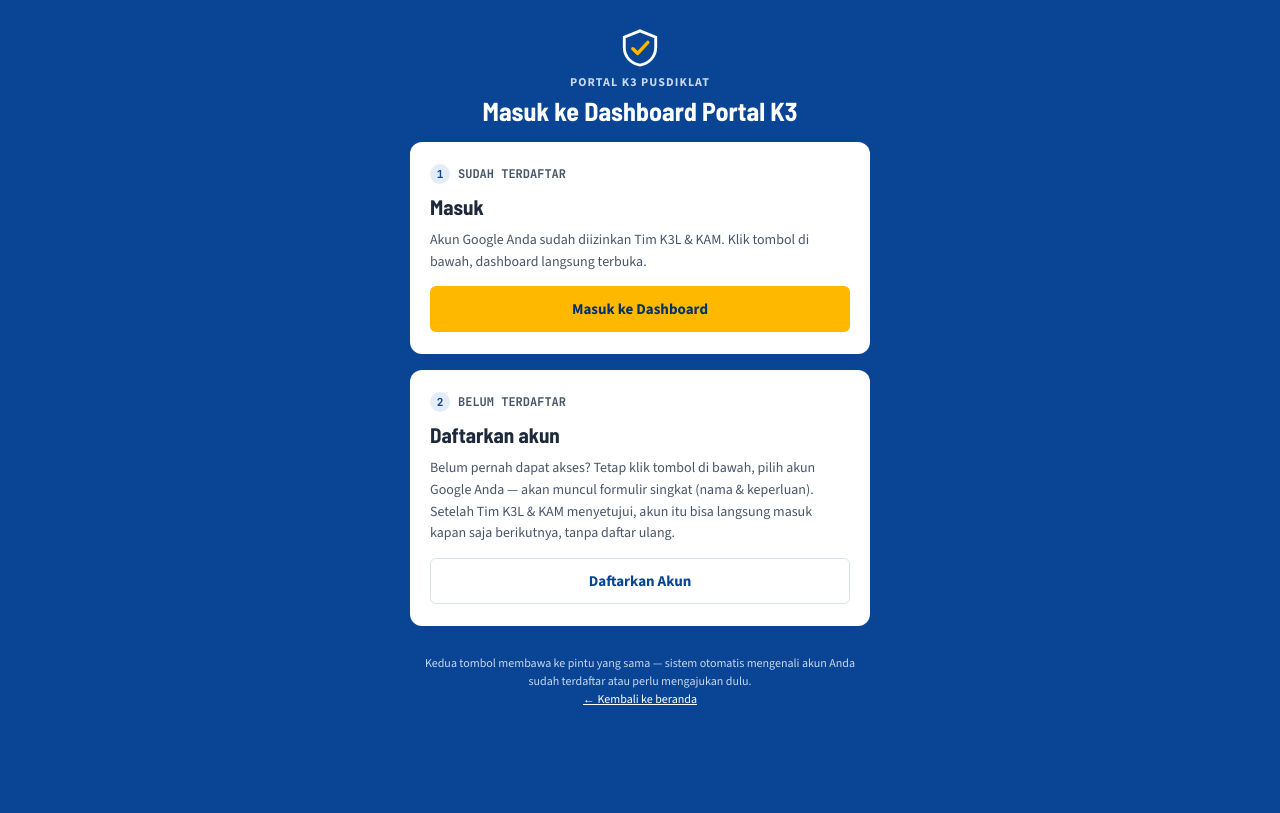
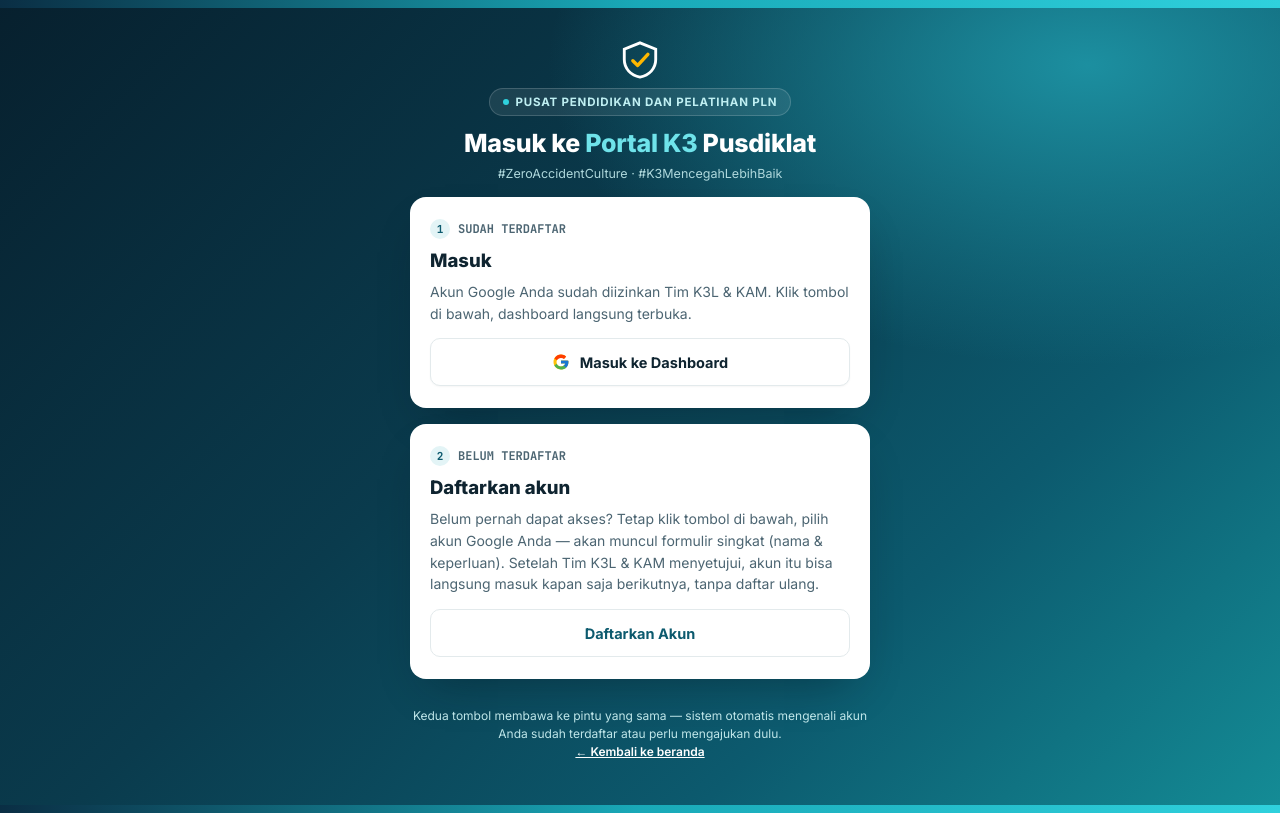
Before and after one commit to rengganayunus-beep/portal-k3-pusdiklat, a plain HTML site: page masuk.html in a window 1280 px wide. Drawn offline with nearby package versions, Linux system fonts and the light colour scheme.

Commit message:
Redesain halaman masuk dengan gaya gradasi teal-navy
Mengikuti referensi halaman login PLN IAM dan PAMOR (badge fitur,
headline besar, kartu putih mengambang) - fungsi login Google dan
alur daftar akun tidak berubah.

Co-Authored-By: Claude Sonnet 5 <noreply@anthropic.com>

```diff
--- a/masuk.html
+++ b/masuk.html
@@ -5,54 +5,70 @@
 <meta name="viewport" content="width=device-width, initial-scale=1, viewport-fit=cover">
 <title>Masuk · Portal K3 Pusdiklat</title>
 <meta name="robots" content="noindex">
-<meta name="theme-color" content="#0A4595">
+<meta name="theme-color" content="#0C5A6E">
 <meta name="apple-mobile-web-app-title" content="Portal K3">
 <link rel="apple-touch-icon" href="icon-180.png">
 <link rel="icon" type="image/png" href="icon-180.png">
 <link rel="manifest" href="manifest.webmanifest">
-<link rel="stylesheet" href="https://fonts.googleapis.com/css2?family=Barlow+Semi+Condensed:wght@700&family=Source+Sans+3:wght@400;600;700&family=JetBrains+Mono:wght@500;700&display=swap">
+<link rel="stylesheet" href="https://fonts.googleapis.com/css2?family=Inter:wght@400;600;700;800&family=JetBrains+Mono:wght@500;700&display=swap">
 <style>
 :root{
-  color-scheme:light;--bg:#0A4595;--card:#FFFFFF;--ink:#1E293B;--ink2:#475569;--line:#DBE2EA;
-  --accent:#0A4595;--accent-ink:#fff;--signal:#FFB800;--live:#15803D;--live-soft:#E6F6EC;
+  color-scheme:light;--card:#FFFFFF;--ink:#0F2430;--ink2:#4C6572;--line:#E3EAEC;
+  --teal-dk:#0A2E44;--teal:#0C5A6E;--teal-lt:#19A9B8;--cyan:#2FD1DD;
+  --live:#15803D;--live-soft:#E6F6EC;
   --mono:'JetBrains Mono',ui-monospace,Consolas,monospace;
 }
 *{box-sizing:border-box}
 html,body{min-height:100%}
-body{margin:0;background:var(--bg);font-family:'Source Sans 3',system-ui,sans-serif;color:var(--ink);display:grid;place-items:center;padding:28px 16px}
+body{margin:0;font-family:'Inter',system-ui,sans-serif;color:var(--ink);display:flex;flex-direction:column;min-height:100vh;
+  background:
+    radial-gradient(900px 500px at 85% 8%, #1C8FA0 0%, transparent 60%),
+    linear-gradient(135deg, #07202E 0%, #0A3B4D 42%, #0C5A6E 72%, #148C96 100%);
+}
+.bar{height:8px;flex-shrink:0;background:linear-gradient(90deg,var(--teal-dk),var(--teal-lt),var(--cyan))}
+.main{flex:1;display:grid;place-items:center;padding:32px 16px}
 .wrap{max-width:460px;width:100%;display:flex;flex-direction:column;gap:16px}
-.hd{text-align:center;color:#fff;display:flex;flex-direction:column;gap:6px}
+.hd{text-align:center;color:#fff;display:flex;flex-direction:column;gap:8px}
 .hd svg{width:40px;height:40px;margin:0 auto;color:#fff}
-.hd .eyebrow{font-size:12px;letter-spacing:.09em;text-transform:uppercase;font-weight:700;color:#C9D8EE}
-.hd h1{font-family:'Barlow Semi Condensed','Arial Narrow',sans-serif;font-size:26px;margin:0;line-height:1.15}
-.card{background:var(--card);border-radius:12px;padding:22px 20px;display:flex;flex-direction:column;gap:10px}
+.hd .eyebrow{display:inline-flex;align-self:center;align-items:center;gap:7px;font-size:11.5px;letter-spacing:.07em;text-transform:uppercase;font-weight:700;color:#BFEFF2;background:#ffffff14;border:1px solid #ffffff2a;padding:6px 13px;border-radius:999px}
+.hd .eyebrow .dot{width:6px;height:6px;border-radius:50%;background:var(--cyan)}
+.hd h1{font-size:25px;font-weight:800;margin:4px 0 0;line-height:1.2;letter-spacing:-.01em}
+.hd h1 span{color:#6FE3EA}
+.hd .tag{font-size:12.5px;color:#AFD8DC;margin:0}
+.card{background:var(--card);border-radius:16px;padding:22px 20px;display:flex;flex-direction:column;gap:10px;box-shadow:0 20px 44px -20px #00131c70}
 .card .num{display:inline-flex;align-items:center;gap:8px;font-family:var(--mono);font-weight:700;font-size:12px;color:var(--ink2)}
-.card .num span{width:20px;height:20px;border-radius:50%;background:#E3ECF8;color:var(--accent);display:grid;place-items:center;font-size:11px}
-.card h2{font-family:'Barlow Semi Condensed','Arial Narrow',sans-serif;font-size:21px;margin:0}
+.card .num span{width:20px;height:20px;border-radius:50%;background:#E3F4F6;color:var(--teal);display:grid;place-items:center;font-size:11px}
+.card h2{font-size:18.5px;font-weight:800;margin:0}
 .card p{margin:0;color:var(--ink2);font-size:14px;line-height:1.55}
-a.btn{display:inline-flex;justify-content:center;align-items:center;gap:10px;min-height:46px;border-radius:6px;font-weight:700;text-decoration:none;font-size:15px;margin-top:4px}
-a.btn.primary{background:var(--signal);color:#063068}
-a.btn.line{background:#fff;color:var(--accent);border:1.5px solid var(--line)}
+a.btn{display:inline-flex;justify-content:center;align-items:center;gap:10px;min-height:48px;border-radius:10px;font-weight:700;text-decoration:none;font-size:14.5px;margin-top:4px}
+a.btn.primary{background:#fff;color:var(--ink);border:1.5px solid var(--line);box-shadow:0 1px 2px #0000000a}
+a.btn.line{background:#fff;color:var(--teal);border:1.5px solid var(--line)}
 a.btn:hover{filter:brightness(.97)}
-a.btn:focus-visible{outline:2px solid #fff;outline-offset:2px}
+a.btn:focus-visible{outline:2px solid var(--teal-lt);outline-offset:2px}
 .badge{align-self:flex-start;font-size:11px;font-weight:700;padding:3px 9px;border-radius:20px;background:var(--live-soft);color:var(--live)}
-.foot{font-size:12px;color:#C9D8EE;text-align:center;line-height:1.5}
-.foot a{color:#fff}
+.foot{font-size:12px;color:#BFE6E9;text-align:center;line-height:1.5}
+.foot a{color:#fff;font-weight:600}
 </style>
 </head>
 <body>
+<div class="bar"></div>
+<div class="main">
 <div class="wrap">
   <div class="hd">
     <svg viewBox="0 0 28 28" aria-hidden="true"><path d="M14 2 25 6.5v7.2c0 6.3-4.6 11.2-11 12.3C7.6 24.9 3 20 3 13.7V6.5L14 2Z" fill="none" stroke="currentColor" stroke-width="2"/><path d="M9 14.5l3.4 3.3L19.5 10" fill="none" stroke="#FFB800" stroke-width="2.4" stroke-linecap="round" stroke-linejoin="round"/></svg>
-    <span class="eyebrow">Portal K3 Pusdiklat</span>
-    <h1>Masuk ke Dashboard Portal K3</h1>
+    <span class="eyebrow"><span class="dot"></span>Pusat Pendidikan dan Pelatihan PLN</span>
+    <h1>Masuk ke <span>Portal K3</span> Pusdiklat</h1>
+    <p class="tag">#ZeroAccidentCulture &middot; #K3MencegahLebihBaik</p>
   </div>
 
   <div class="card">
     <span class="num"><span>1</span>SUDAH TERDAFTAR</span>
     <h2>Masuk</h2>
     <p>Akun Google Anda sudah diizinkan Tim K3L &amp; KAM. Klik tombol di bawah, dashboard langsung terbuka.</p>
-    <a class="btn primary" href="https://script.google.com/macros/s/AKfycby1Ayua8Jqd6UJPuzB9QifTZSqlM53n0EaTva_J8Wb_OiDRdAAQbt7TVWLZ2qyyVOHKZA/exec" target="_top">Masuk ke Dashboard</a>
+    <a class="btn primary" href="https://script.google.com/macros/s/AKfycby1Ayua8Jqd6UJPuzB9QifTZSqlM53n0EaTva_J8Wb_OiDRdAAQbt7TVWLZ2qyyVOHKZA/exec" target="_top">
+      <svg width="18" height="18" viewBox="0 0 48 48" aria-hidden="true"><path fill="#FFC107" d="M43.6 20.5H42V20H24v8h11.3C33.7 32.9 29.3 36 24 36c-6.6 0-12-5.4-12-12s5.4-12 12-12c3.1 0 5.8 1.1 8 3l5.7-5.7C34.6 6.1 29.6 4 24 4 12.9 4 4 12.9 4 24s8.9 20 20 20 20-8.9 20-20c0-1.3-.1-2.7-.4-3.5z"/><path fill="#FF3D00" d="M6.3 14.7l6.6 4.8C14.6 16 18.9 13 24 13c3.1 0 5.8 1.1 8 3l5.7-5.7C34.6 6.1 29.6 4 24 4c-7.5 0-13.9 4.2-17.1 10.3z"/><path fill="#4CAF50" d="M24 44c5.5 0 10.4-1.9 14.1-5l-6.5-5.5C29.5 35.4 26.9 36 24 36c-5.3 0-9.7-3.1-11.3-7.5l-6.6 5.1C9.9 39.6 16.4 44 24 44z"/><path fill="#1976D2" d="M43.6 20.5H42V20H24v8h11.3c-.8 2.3-2.3 4.2-4.3 5.5l6.5 5.5C40.9 36.5 44 30.9 44 24c0-1.3-.1-2.7-.4-3.5z"/></svg>
+      Masuk ke Dashboard
+    </a>
   </div>
 
   <div class="card">
@@ -64,5 +80,7 @@ a.btn:focus-visible{outline:2px solid #fff;outline-offset:2px}
 
   <p class="foot">Kedua tombol membawa ke pintu yang sama — sistem otomatis mengenali akun Anda sudah terdaftar atau perlu mengajukan dulu.<br><a href="index.html">← Kembali ke beranda</a></p>
 </div>
+</div>
+<div class="bar"></div>
 </body>
 </html>
```
